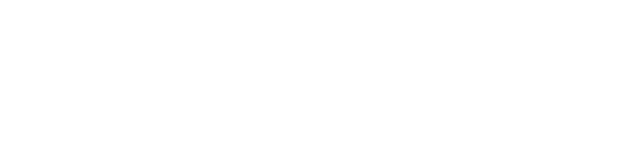
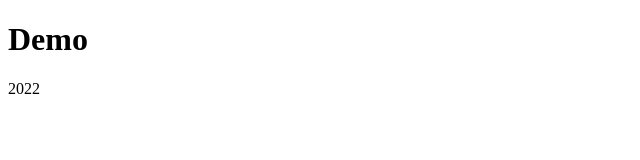
Before and after one commit to SerKit163/demo-original, a plain HTML site: page index.html in a window 1280 px wide. Shown: the whole page, without its empty margins (0-640 px from the left). Drawn offline with Linux system fonts and the light colour scheme.

Commit message:
Footer added

```diff
--- a/index.html
+++ b/index.html
@@ -7,6 +7,7 @@
     <title>Index</title>
 </head>
 <body>
-
+    <h1>Demo</h1>
+    <footer>2022</footer>
 </body>
 </html>
```
